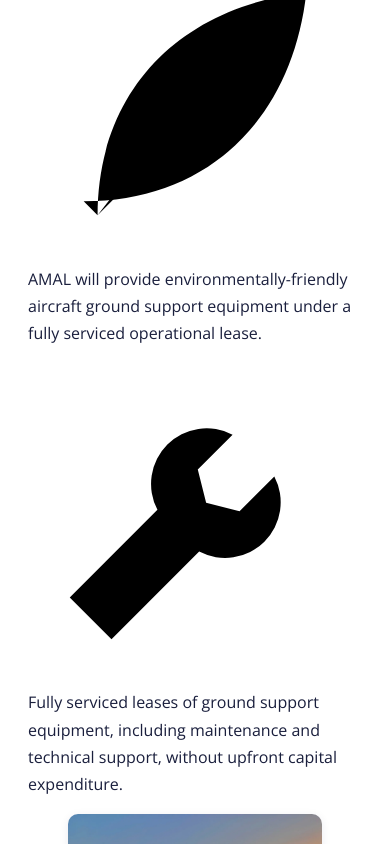
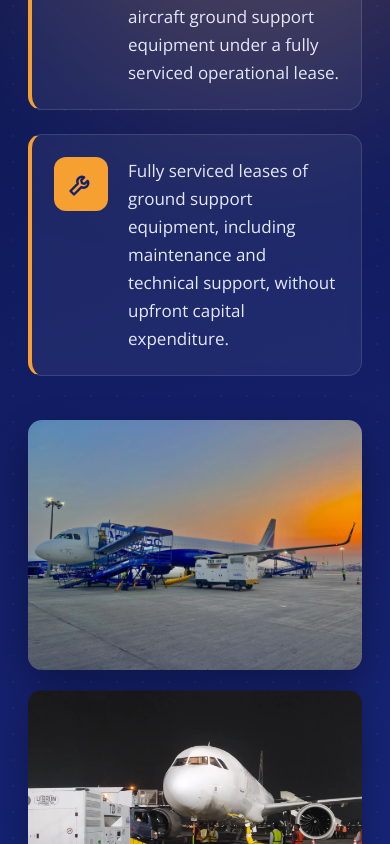
Before and after one commit to SriyaanTech/AMAL, a plain HTML site: page index.html in a window 390 px wide. Shown: the part 3660-4504 px from the top of the page. Drawn offline with nearby package versions, Linux system fonts and the light colour scheme.

Commit message:
Update style.css

```diff
--- a/css/style.css
+++ b/css/style.css
@@ -164,10 +164,57 @@ p { margin: 0; }
 .link-arrow:hover { color: var(--saffron); }
 .link-arrow:hover::after { margin-left: 4px; }
 
-/* ---------- Services gallery ---------- */
+/* ---------- Services ---------- */
 .section-head p + p { margin-top: 10px; }
-.gallery { display: grid; grid-template-columns: repeat(3, 1fr); gap: 20px; }
-.gallery img { width: 100%; aspect-ratio: 4 / 3; object-fit: cover; border-radius: var(--radius); box-shadow: 0 2px 10px rgba(13,22,80,.08); }
+.svc {
+  position: relative; overflow: hidden; color: #fff;
+  background: linear-gradient(160deg, var(--navy-deep) 0%, var(--navy) 55%, #1B2C8C 100%);
+}
+.svc::before {
+  content: ""; position: absolute; inset: 0; pointer-events: none; opacity: .5;
+  background-image: radial-gradient(rgba(255,255,255,.08) 1px, transparent 1px);
+  background-size: 26px 26px;
+}
+.svc__glow { position: absolute; border-radius: 50%; filter: blur(90px); pointer-events: none; animation: glowFloat 14s ease-in-out infinite alternate; }
+.svc__glow--1 { width: 420px; height: 420px; background: rgba(245,160,49,.22); top: -120px; right: -100px; }
+.svc__glow--2 { width: 380px; height: 380px; background: rgba(30,58,168,.55); bottom: -140px; left: -120px; animation-delay: -7s; }
+@keyframes glowFloat { from { transform: translate(0,0) scale(1); } to { transform: translate(-40px,30px) scale(1.15); } }
+.svc .container { position: relative; z-index: 1; }
+
+.section-head--light h2 { color: #fff; }
+
+.svc__points { display: grid; grid-template-columns: 1fr 1fr; gap: 24px; margin-bottom: 44px; }
+.svc-point {
+  display: flex; gap: 20px; align-items: flex-start; padding: 28px 30px; border-radius: 14px;
+  background: rgba(255,255,255,.06); border: 1px solid rgba(255,255,255,.12); border-left: 4px solid var(--saffron);
+  backdrop-filter: blur(6px); transition: transform .35s ease, background .35s ease, box-shadow .35s ease;
+}
+.svc-point:hover { transform: translateY(-6px); background: rgba(255,255,255,.1); box-shadow: 0 18px 40px rgba(0,0,0,.25); }
+.svc-point__icon {
+  flex: none; width: 54px; height: 54px; border-radius: 12px; background: var(--saffron);
+  display: grid; place-items: center; transition: transform .5s ease;
+}
+.svc-point:hover .svc-point__icon { transform: rotate(-8deg) scale(1.08); }
+.svc-point__icon svg { width: 28px; height: 28px; fill: none; stroke: var(--navy); stroke-width: 2; stroke-linecap: round; stroke-linejoin: round; }
+.svc-point p { font-size: 17px; color: #E4E8FA; line-height: 1.65; }
+
+.gallery { display: grid; grid-template-columns: 1.45fr 1fr; grid-template-rows: 1fr 1fr; gap: 20px; height: 560px; }
+.gallery__item { position: relative; margin: 0; overflow: hidden; border-radius: 14px; box-shadow: 0 20px 40px rgba(0,0,0,.3); }
+.gallery__item--big { grid-row: span 2; }
+.gallery__item img { width: 100%; height: 100%; object-fit: cover; transform: scale(1.12); transition: transform 1.4s cubic-bezier(.2,.7,.2,1); }
+.gallery__item.is-visible img { transform: scale(1); }
+.gallery__item:hover img { transform: scale(1.07); transition-duration: .8s; }
+.gallery__item::after {
+  content: ""; position: absolute; inset: 0; pointer-events: none;
+  background: linear-gradient(to top, rgba(13,22,80,.55), transparent 45%); opacity: .6; transition: opacity .5s;
+}
+.gallery__item:hover::after { opacity: .2; }
+.gallery__item::before {
+  content: ""; position: absolute; left: 0; bottom: 0; height: 4px; width: 100%; z-index: 2;
+  background: var(--saffron); transform: scaleX(0); transform-origin: left; transition: transform .5s ease;
+}
+.gallery__item:hover::before { transform: scaleX(1); }
+
 
 /* ---------- Blogs & News ---------- */
 .posts { display: grid; grid-template-columns: repeat(2, 1fr); gap: 28px; max-width: 980px; margin: 0 auto; }
@@ -193,10 +240,14 @@ p { margin: 0; }
 }
 @media (max-width: 860px) {
   .partners { grid-template-columns: 1fr; }
-  .gallery { grid-template-columns: 1fr 1fr; }
+  .svc__points { grid-template-columns: 1fr; }
+  .gallery { height: 480px; }
 }
 @media (max-width: 560px) {
-  .gallery { grid-template-columns: 1fr; }
+  .gallery { grid-template-columns: 1fr; grid-template-rows: none; height: auto; }
+  .gallery__item--big { grid-row: auto; }
+  .gallery__item { aspect-ratio: 4 / 3; }
+  .svc-point { padding: 22px; }
   .posts { grid-template-columns: 1fr; }
   .partner { padding: 26px; }
   .hero__actions .btn { flex: 1; }
@@ -206,6 +257,13 @@ p { margin: 0; }
 /* ---------- Reveal ---------- */
 .reveal { opacity: 0; transform: translateY(20px); transition: opacity .6s ease, transform .6s ease; }
 .reveal.is-visible { opacity: 1; transform: none; }
+/* Clip-path reveal for gallery images */
+.reveal.reveal--clip { opacity: 1; transform: none; transition: none; }
+.reveal--clip img { clip-path: inset(0 0 100% 0); transition: clip-path 1.1s cubic-bezier(.7,0,.2,1) var(--d, 0s), transform 1.4s cubic-bezier(.2,.7,.2,1) var(--d, 0s); }
+.reveal--clip.is-visible img { clip-path: inset(0 0 0 0); }
+.reveal--clip.is-visible:hover img { transition: clip-path 1.1s cubic-bezier(.7,0,.2,1), transform .8s cubic-bezier(.2,.7,.2,1); }
+.reveal { transition-delay: var(--d, 0s); }
+.reveal.svc-point { transition: opacity .6s ease, transform .5s ease, background .35s ease, box-shadow .35s ease; transition-delay: var(--d, 0s); }
 
 /* ---------- Responsive ---------- */
 @media (max-width: 860px) {
@@ -232,6 +290,8 @@ p { margin: 0; }
 }
 @media (prefers-reduced-motion: reduce) {
   html { scroll-behavior: auto; }
-  .reveal { opacity: 1; transform: none; }
+  .reveal, .reveal.reveal--clip { opacity: 1; transform: none; clip-path: none; }
+  .gallery__item img, .reveal--clip img { transform: none; clip-path: none; }
+  .svc__glow { animation: none; }
   * { transition: none !important; }
 }
```
